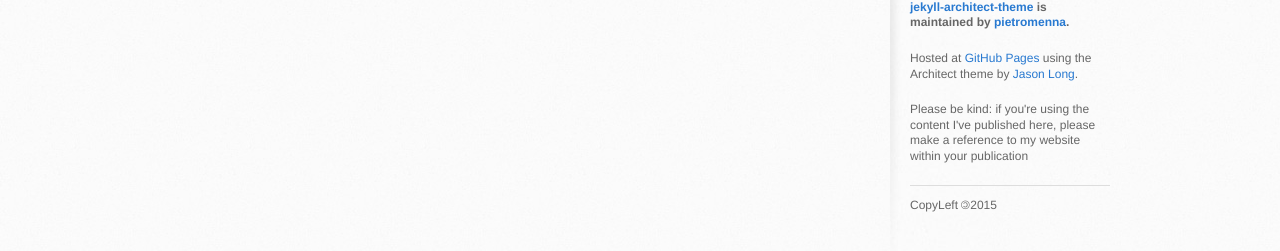
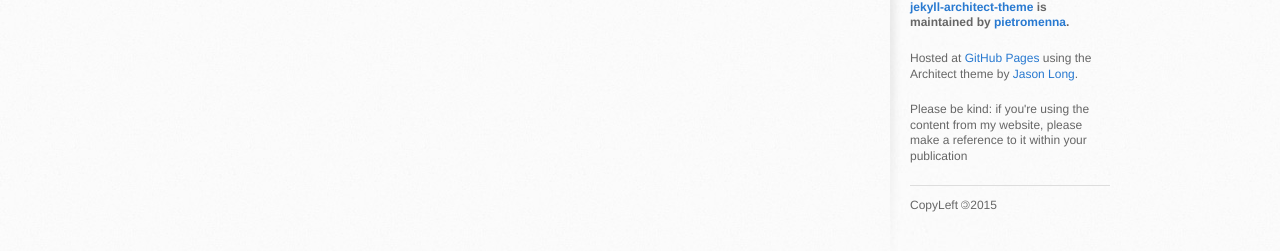
Before and after one commit to mabrizio/mabrizio.github.io, a Jekyll site: the page built from index.html, in a window 1280 px wide. Shown: the part 503-754 px from the top of the page. Built offline with Jekyll 4.4.1, drawn with Linux system fonts in a browser that asks for light colours.

Commit message:
Small change on the default layout

```diff
--- a/_layouts/default.html
+++ b/_layouts/default.html
@@ -36,7 +36,7 @@
           <p class="repo-owner"><a href="https://github.com/jasonlong/architect-theme">architect-theme</a> is maintained by <a href="https://github.com/jasonlong">jasonlong</a>.</p>
           <p class="repo-owner"><a href="https://github.com/pietromenna/jekyll-architect-theme">jekyll-architect-theme</a> is maintained by <a href="https://github.com/pietromenna">pietromenna</a>.</p>
           <p>Hosted at <a href="https://pages.github.com">GitHub Pages</a> using the Architect theme by <a href="https://twitter.com/jasonlong">Jason Long</a>.</p>
-          <p>Please be kind: if you're using the content I've published here, please make a reference to my website within your publication<br/><hr />CopyLeft <span class="copy-left">&copy;</span>{{ site.time | date: '%Y' }}</p>
+          <p>Please be kind: if you're using the content from my website, please make a reference to it within your publication<br/><hr />CopyLeft <span class="copy-left">&copy;</span>{{ site.time | date: '%Y' }}</p>
         </aside>
       </div>
     </div>
```
